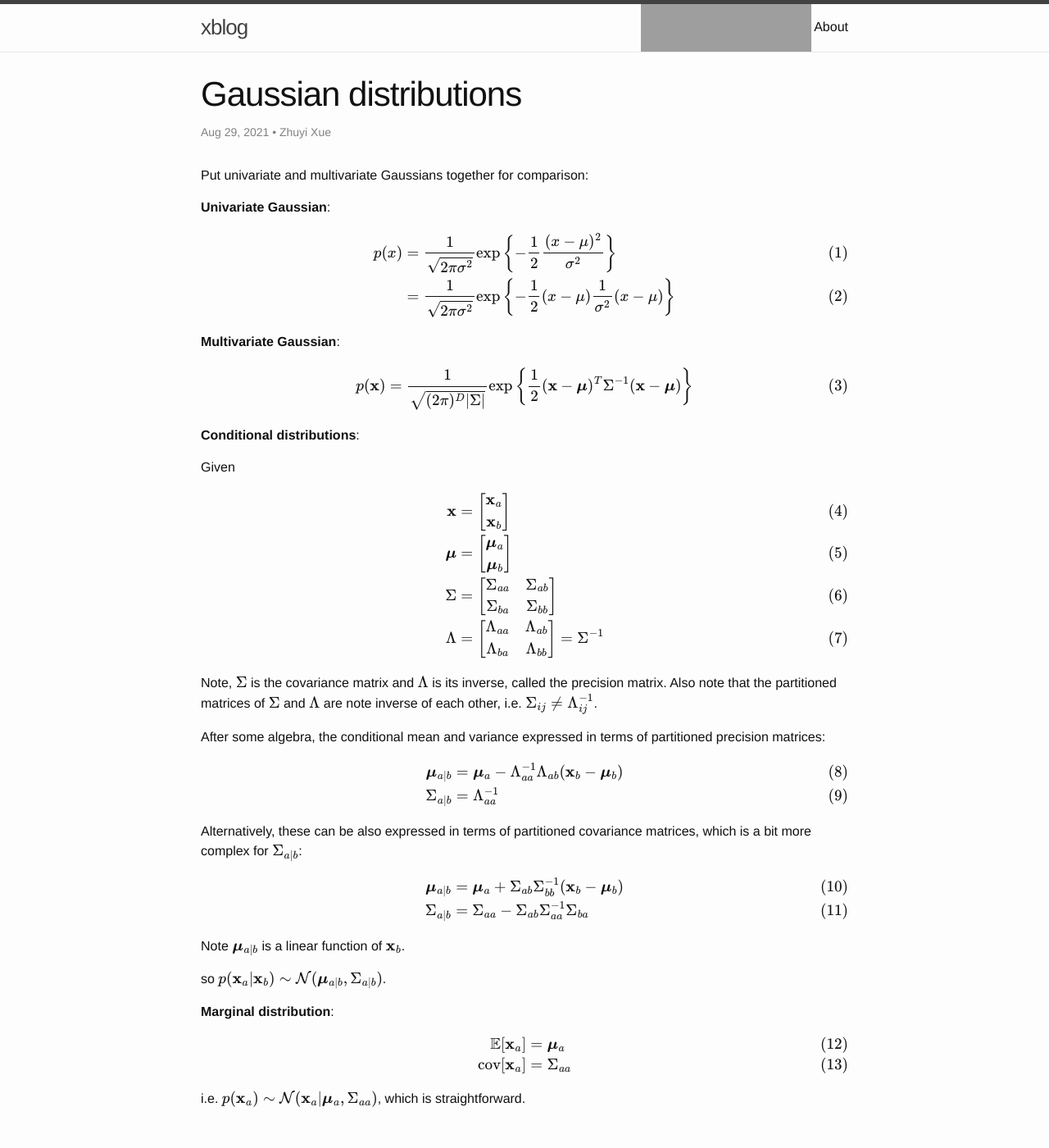
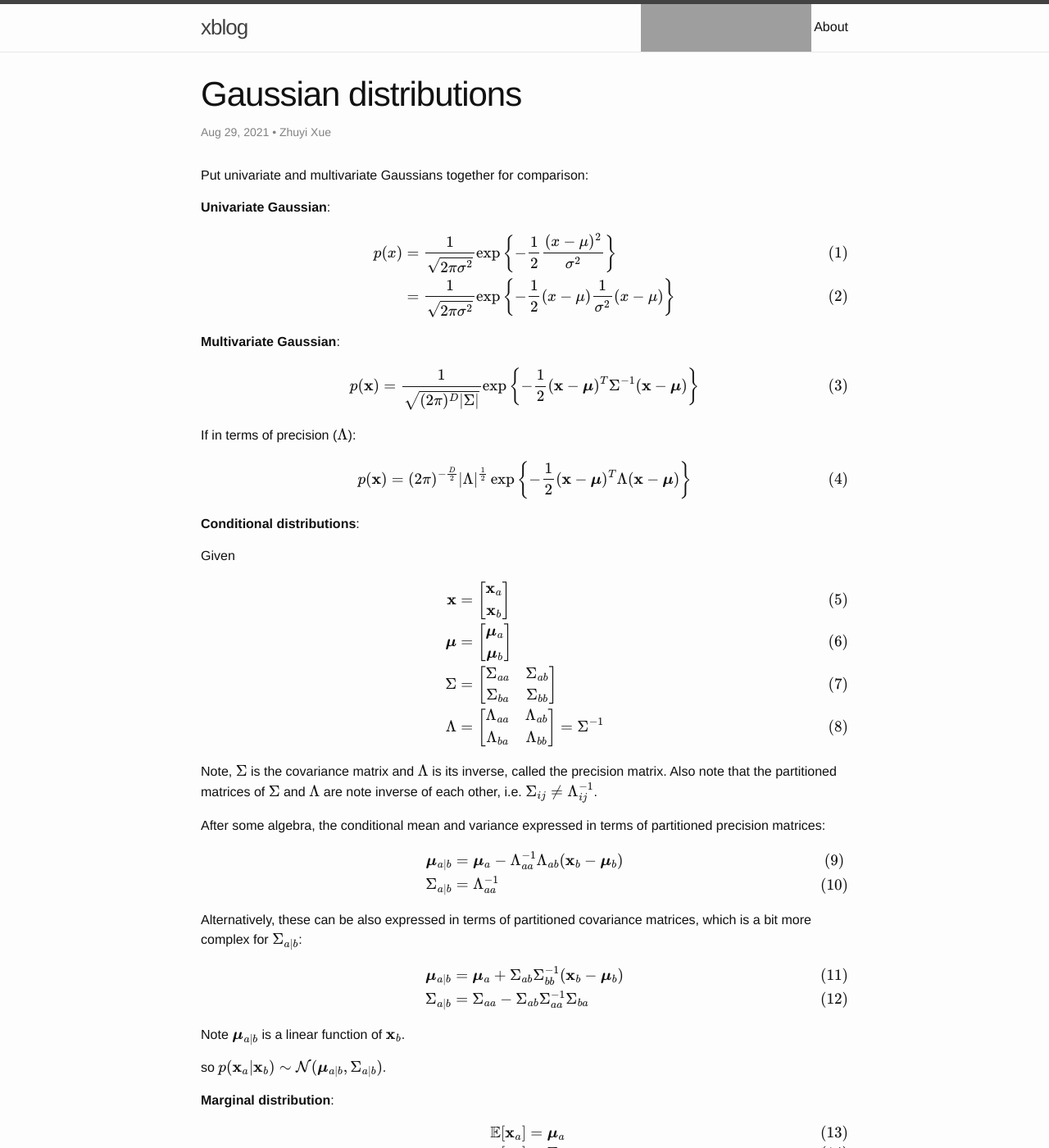
Before and after one commit to zyxue/zyxue.github.io, a Jekyll site: the page built from _posts/2021-08-29-gaussian-distributions.md, in a window 1280 px wide and 1400 px high. Shown: the whole window at 82% size. Built offline with Jekyll 4.4.1, drawn with Linux system fonts in a browser that asks for light colours; formulas are drawn with MathJax 3; comment, search, counter and statistics services are not loaded; some of the changed text lies outside the part shown; grey boxes are pictures that could not be loaded.

Commit message:
updated 2021-08-29-gaussian-distributions.md with conjugate priors and form in terms of precision matrix

```diff
--- a/_posts/2021-08-29-gaussian-distributions.md
+++ b/_posts/2021-08-29-gaussian-distributions.md
@@ -22,7 +22,16 @@
 
 $$
 \begin{equation}
-p(\mathbf{x}) = \frac{1}{\sqrt{(2 \pi)^D |\Sigma|}} \exp \left \{\frac{1}{2} (\mathbf{x} - \boldsymbol{\mu})^T \Sigma^{-1} (\mathbf{x} - \boldsymbol{\mu}) \right \}
+p(\mathbf{x}) = \frac{1}{\sqrt{(2 \pi)^D |\Sigma|}} \exp \left \{ - \frac{1}{2} (\mathbf{x} - \boldsymbol{\mu})^T \Sigma^{-1} (\mathbf{x} - \boldsymbol{\mu}) \right \}
+\end{equation}
+$$
+
+If in terms of precision ($\Lambda$):
+
+$$
+\begin{equation}
+p(\mathbf{x})
+= (2\pi)^{-\frac{D}{2}} |\Lambda|^{\frac{1}{2}} \exp \left \{ - \frac{1}{2} (\mathbf{x} - \boldsymbol{\mu})^T \Lambda(\mathbf{x} - \boldsymbol{\mu}) \right \}
 \end{equation}
 $$
 
@@ -96,3 +105,15 @@
 
 i.e.
 $$p(\mathbf{x}_a) \sim \mathcal{N}(\mathbf{x}_a | \boldsymbol{\mu}_a, \Sigma_{aa})$$, which is straightforward.
+
+
+**Conjugate prior for Gaussian distributions with different unknown parameters**:
+
+| mean    | variance/precision | dimension    | conjugate prior                                        |
+|---------|--------------------|--------------|--------------------------------------------------------|
+| unknown | known              | univariate   | univarite Gaussian distribution                        |
+| unknown | known              | multivariate | multivariate Gaussian distribution                     |
+| known   | unknown            | univariate   | Gamma distribution                                     |
+| known   | unknown            | multivariate | Wishart distribution (Multivariate gamma distribution) |
+| unknown | unknown            | univariate   | Gaussian-gamma distribution                            |
+| unknown | unknown            | multivariate | Gaussian-Wishart distribution                          |
```
